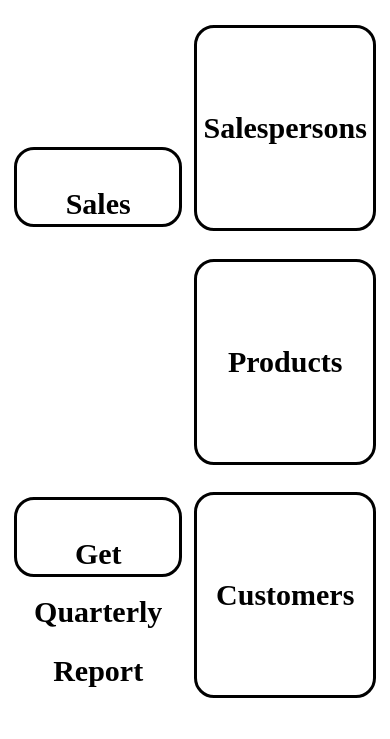
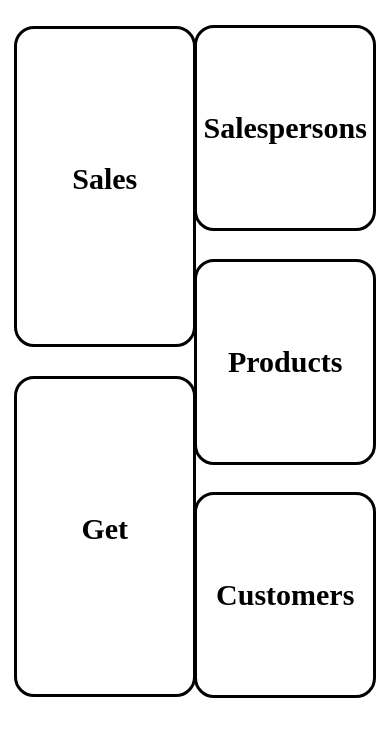
Before and after one commit to KamrynNJ/BeSpoked-Bikes, a plain HTML site: page index.html in a window 390 px wide. Shown: the part 105-844 px from the top of the page. Drawn offline with Linux system fonts and the light colour scheme.

Commit message:
home page sale and quarterly report divs have stable hieght and responsive width

```diff
--- a/style/homePage.css
+++ b/style/homePage.css
@@ -63,18 +63,20 @@
 }
 #sales{
   text-align: center;
-  line-height: 15vw;
+  line-height: 250px;
   border-radius: 20px;
   border-style: solid;
-  height: 19vw;
+  height: 315px;
+  width: 45vw;
   font-size: 20px;
 }
 #reports{
   text-align: center;
-  line-height: 15vw;
+  line-height: 250px;
   border-style: solid;
   border-radius: 20px;
-  height: 19vw;
+  height: 315px;
+  width: 45vw;
   font-size: 20px;
 }
 
```
